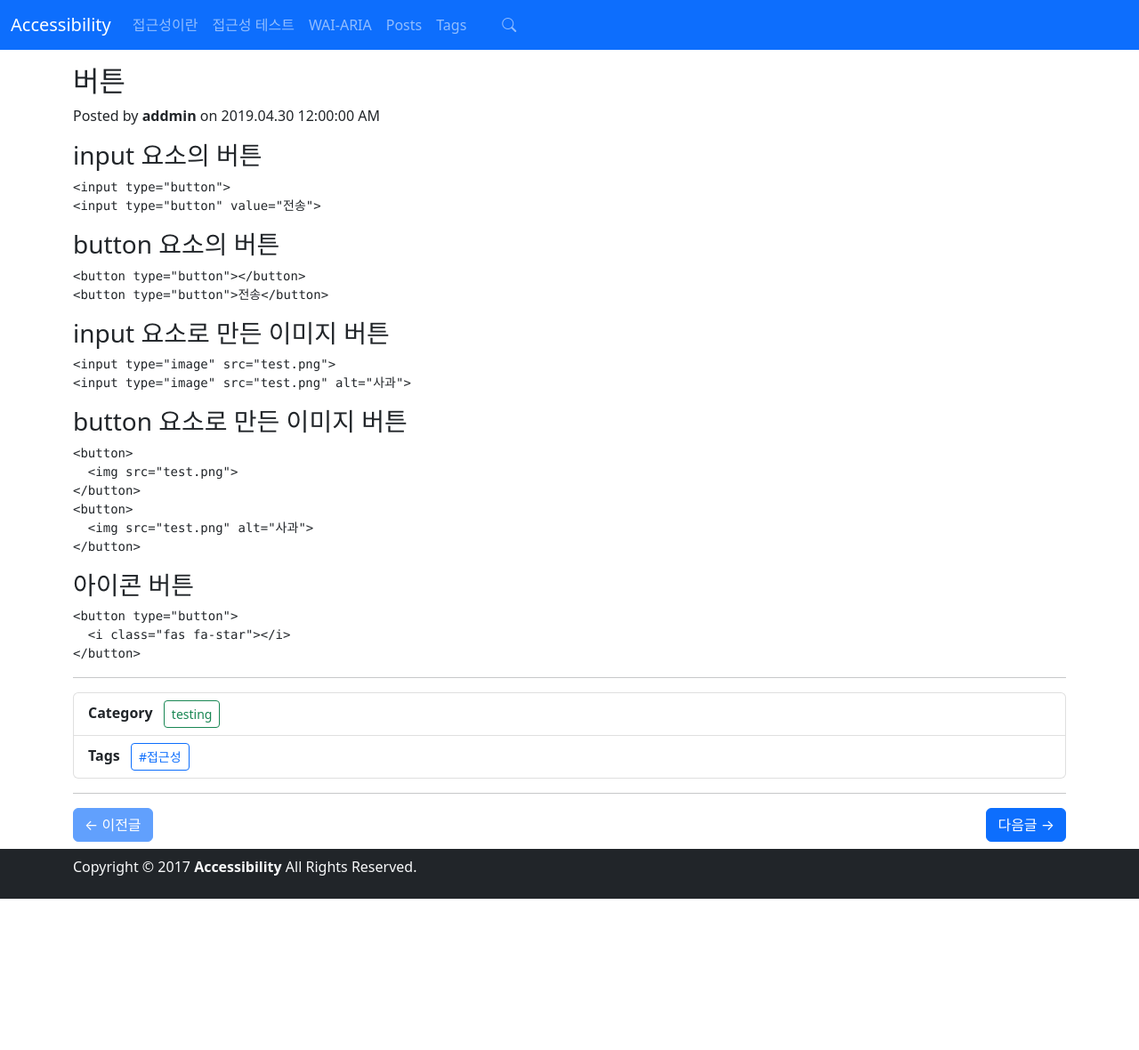
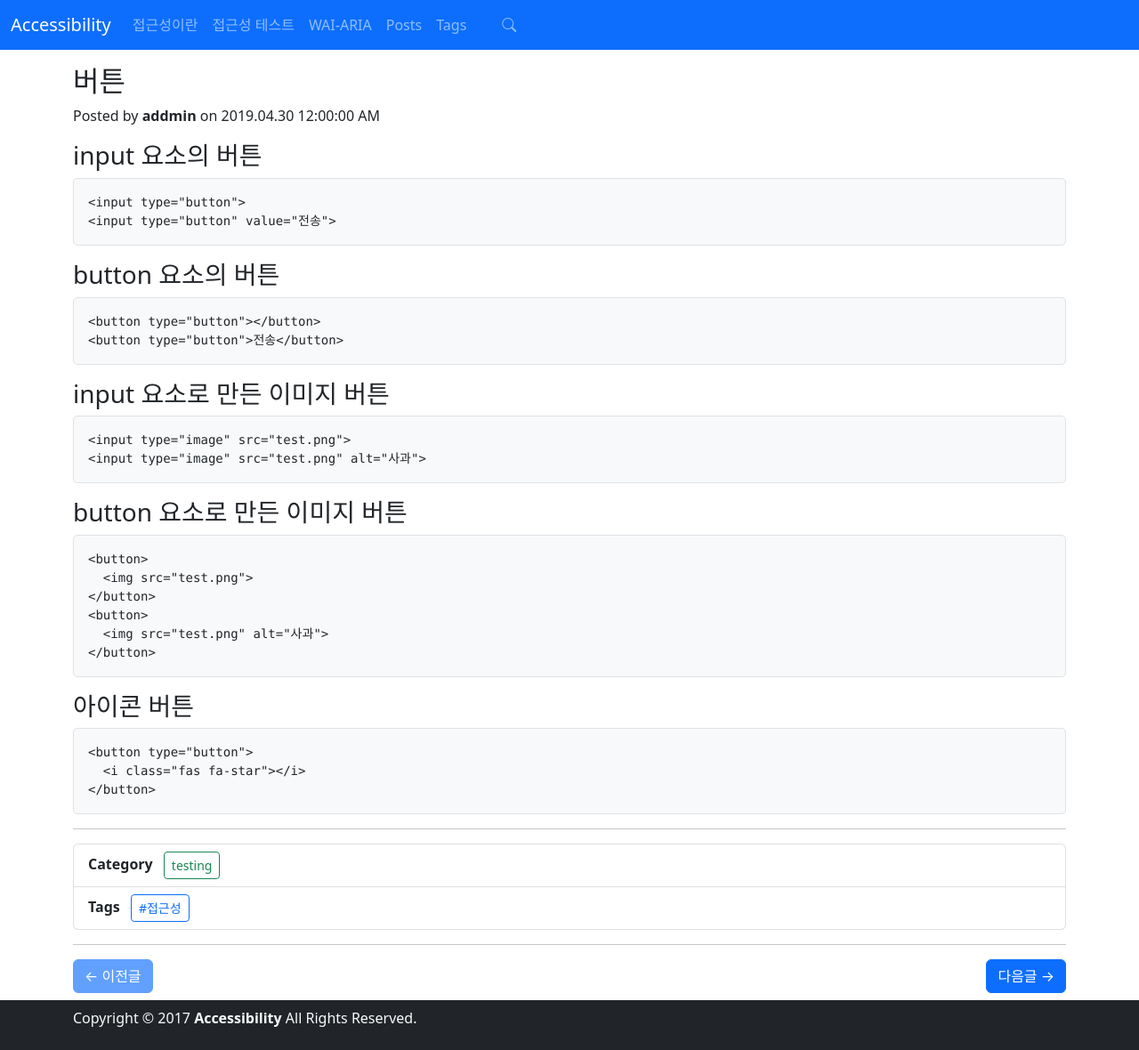
Before and after one commit to dlehdgh/dlehdgh.github.io, a Jekyll site: the page built from _posts/2019-04-30-button.md, in a window 1280 px wide and 1180 px high. Shown: the whole window at 89% size. Built offline with Jekyll 4.4.1, drawn with Linux system fonts in a browser that asks for light colours; nearby versions of some CDN libraries.

Commit message:
Update main.css

```diff
--- a/assets/css/main.css
+++ b/assets/css/main.css
@@ -10,3 +10,27 @@
 .post-title {
 	font-weight: bold;
 }
+
+/* syntex highlight */
+.preview, pre.highlight {
+	padding: 16px;
+	border: 1px solid #dee2e6;
+	border-radius: 5px;
+	background-color: #f8f9fa;
+}
+
+.highlight-tools {
+	float: right;
+	margin-bottom: 0.5rem;
+}
+.highlight-tools .btn {
+	line-height: 1;
+	padding: 0.5em;
+	margin-left: 0.2rem;
+}
+.highlight-tools .btn-run {
+	display: none;
+}
+.language-html .highlight-tools .btn-run {
+	display: inline-block;
+}
```
